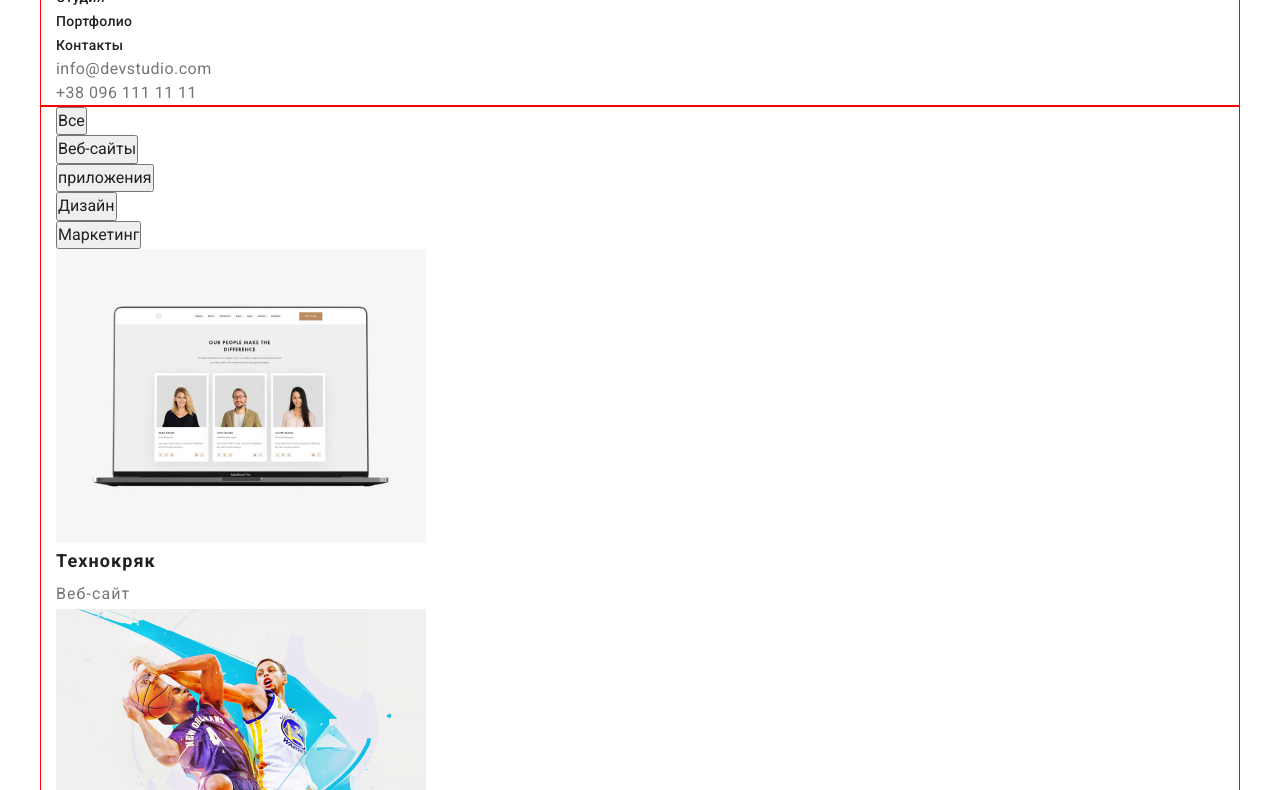
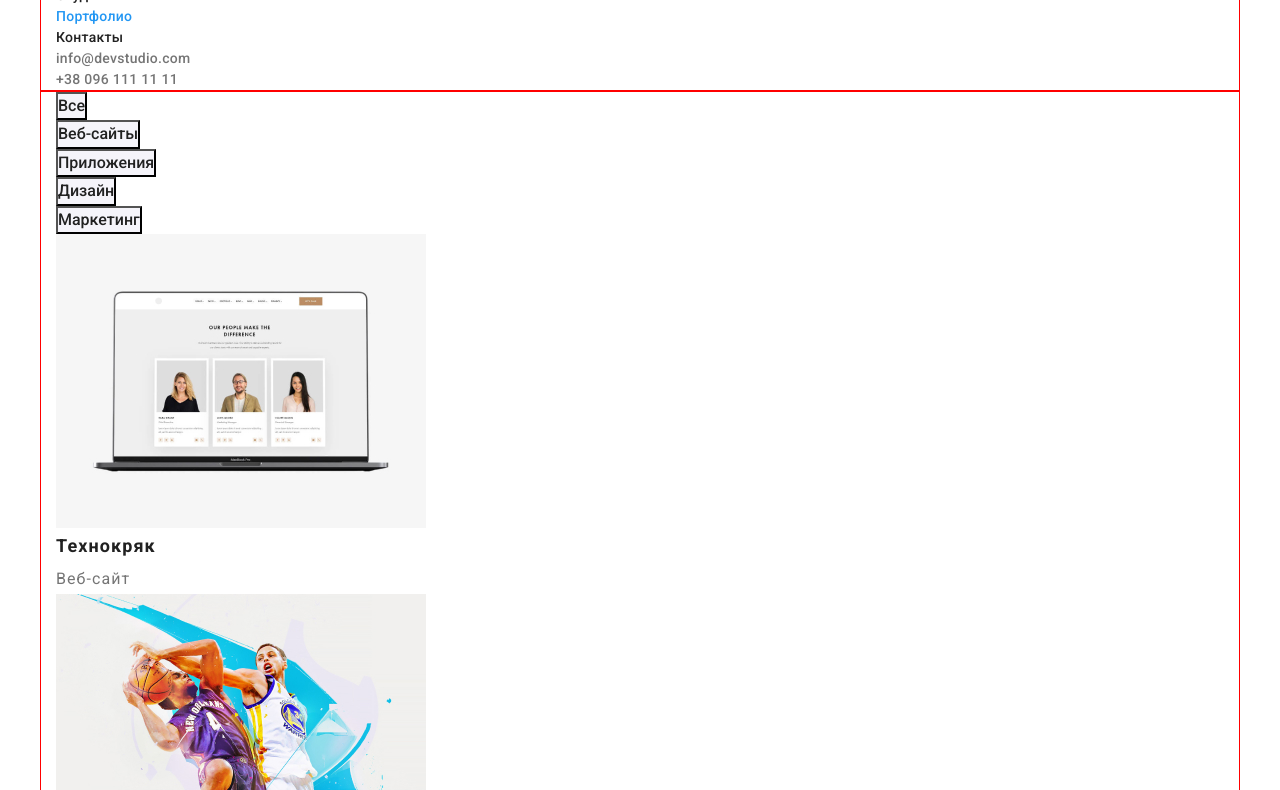
Before and after one commit to Sanjaba4585/goit-markup-hw-02, a plain HTML site: page portfolio.html in a window 1280 px wide. Shown: the part 47-837 px from the top of the page. Drawn offline with Linux system fonts and the light colour scheme; files whose address does not match are found by name.

Commit message:
ДЗ2
Виправив зауваження
Додано класи current

```diff
--- a/css/styles.css
+++ b/css/styles.css
@@ -12,7 +12,7 @@ body {
     color: var(--primary-text-color);
     font-family: roboto, sans-serif;
     letter-spacing: 0.03em;
-    font-weight: 14px;
+    font-size: 14px;
 }
 
 /* цвет основного текста #212121 */
@@ -44,38 +44,49 @@ button {
     font-family: inherit;
     cursor: pointer;
 }
-.button .hurent {
+.button .content{
 color: var(--title-text-color);
-background-colo:#F5F4FA
+background-color:#F5F4FA;
 font-weight: 500;
 font-size: 16px;
 line-height: 1.53;
 }
 
-.button .hurent:hover,
-.button .hurent:focus {
+.content:hover,
+.content:focus {
 background-color: var(--accent-color);
 color:#ffffff
+}
+.content .current {
+    color: var(--accent-color);
 }
 .contacts .link:hover,
 .contacts .link:focus {
 color: var(--accent-color);
 }
 .contacts .link{
-    color: var(--primary-text-color)
+color: var(--primary-text-color);
+font-weight: 500;
+font-size: 14px;
+line-height: 1.14;
+letter-spacing: 0.02em;
 }
 
 /* site-nav */
-.site-nav .link {
-    color: var(--title-text-color);
-    font-weight: 500;
-    line-height: 1.14;
-    font-size: 14px;
-    letter-spacing: 0.02em;
+.site-nav .link{
+color: var(--title-text-color);
+font-weight: 500;
+font-size: 14px;
+line-height: 1.14;
+letter-spacing: 0.02em;
 }
 .site-nav .link:hover,
-.site-nav .link:focus {
+.site-nav .link:focus{
     color: var(--accent-color);
+}
+
+.link .current {
+color: var(--accent-color);
 }
 
 /* section */
@@ -96,15 +107,16 @@ color: var(--accent-color);
     line-height: 1.36;
     text-align: center;
     letter-spacing: 0.06em;
+    text-transform: uppercase;
 }
 
 /* feature */
 .feature-list .title {
     color: var(--title-text-color);
-
     font-weight: 700;
     font-size: 14px;
     line-height: 1.14;
+    text-transform: uppercase;
 }
 .feature-list .text {
     font-weight: 400;
@@ -128,12 +140,15 @@ color: var(--accent-color);
 }
 .hero.button {
     color: var(--primary-white-color);
-    background-color: var(--accent-color);
-
-    font-weight: 700;
+        font-weight: 700;
     font-size: 16px;
     line-height: 1.87;
     letter-spacing: 0.06em;
+}
+
+.hero.button:hover{
+    background-color:var(--accent-color); ;
+
 }
 .visually-hidden {
     position: absolute;
@@ -166,7 +181,7 @@ color: var(--accent-color);
 }
 
 .footer .link{
-
+font-style: normal;
 font-weight: 400;
 font-size: 14px;
 line-height: 1.71;
@@ -208,6 +223,7 @@ letter-spacing: 0.06em;
 }
 
 span .adress {
+
 font-weight: 400;
 font-size: 14px;
 line-height: 1.71;
--- a/portfolio.html
+++ b/portfolio.html
@@ -12,13 +12,13 @@
     <!-- Шапка сайта -->
     <header>
       <div class="container">
+        <nav>
       <a href="index.html" class="logo" lang="en"
             >Web<span class="spanhead">Studio</span></a>
-
-            <ul class="site-nav link">
+        <ul class="site-nav link">
                 <li><a href="./index.html" class="link">Студия</a></li>
-                <li><a href="./portfolio.html" class="link">Портфолио</a></li>
-                <li><a href="" class="link" >Контакты </a></li>
+                <li><a href="./portfolio.html" class=" link current">Портфолио</a></li>
+                <li><a href="./contact.html" class="link" >Контакты </a></li>
         </ul>
       </nav>
         <ul class="contacts link">
@@ -33,15 +33,14 @@
         <div class="container">
        <h1 class="visually-hidden">портфолио</h1>
         <ul class="button">
-          <li><button type="button" class="hurent">Все</button></li>
-          <li><button type="button" class="hurent">Веб-сайты</button></li>
-          <li><button type="button" class="hurent">приложения </button></li>
-          <li><button type="button" class="hurent">Дизайн</button></li>
-          <li><button type="button" class="hurent">Маркетинг</button></li>
+          <li><button type="button" class="content current" >Все</button></li>
+          <li><button type="button" class="content">Веб-сайты</button></li>
+          <li><button type="button" class="content">Приложения </button></li>
+          <li><button type="button" class="content">Дизайн</button></li>
+          <li><button type="button" class="content">Маркетинг</button></li>
         </ul>
 
-        <h2 class="visually-hidden">набор портфолио</h2>
-        <ul class="picture-nav">
+          <ul class="picture-nav">
           <li>
             <a href="" class="link">
               <img
```
Also changed, not shown: index.html (+54 -21 lines), 1 other file.
